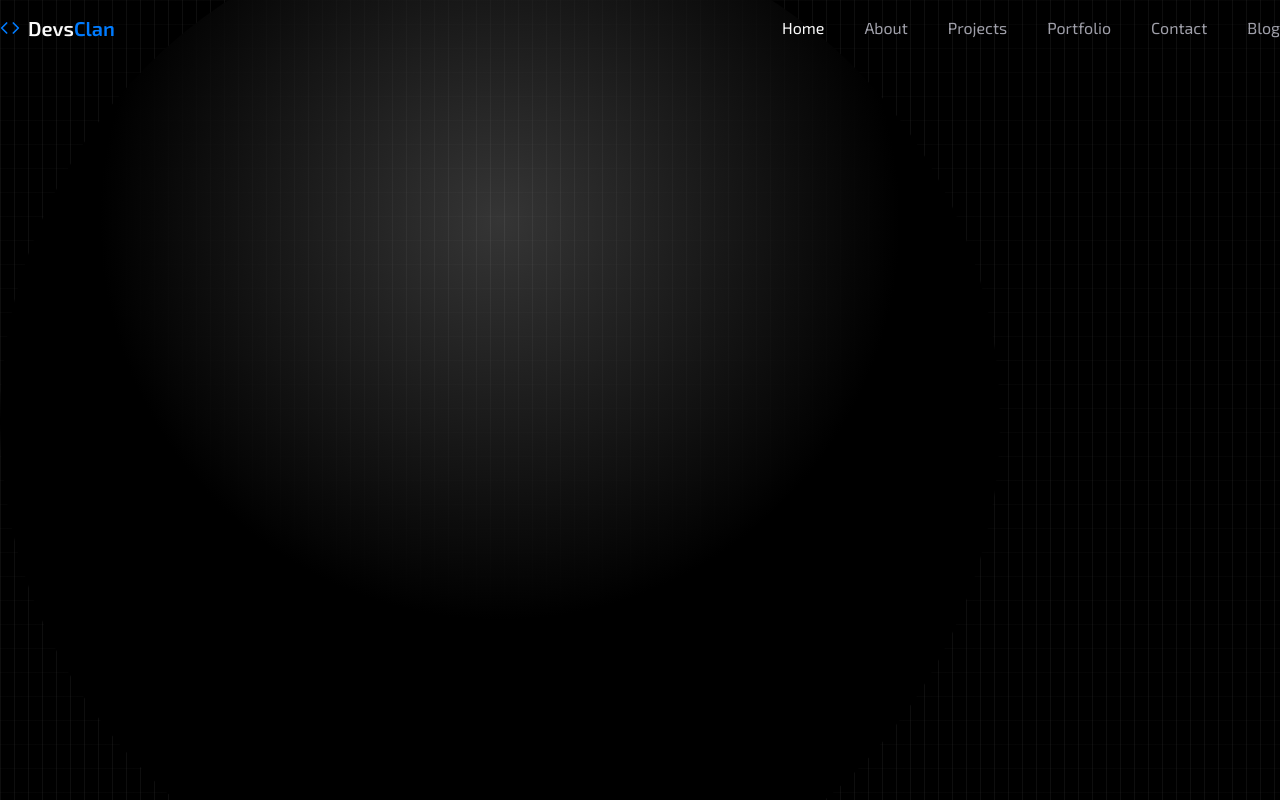
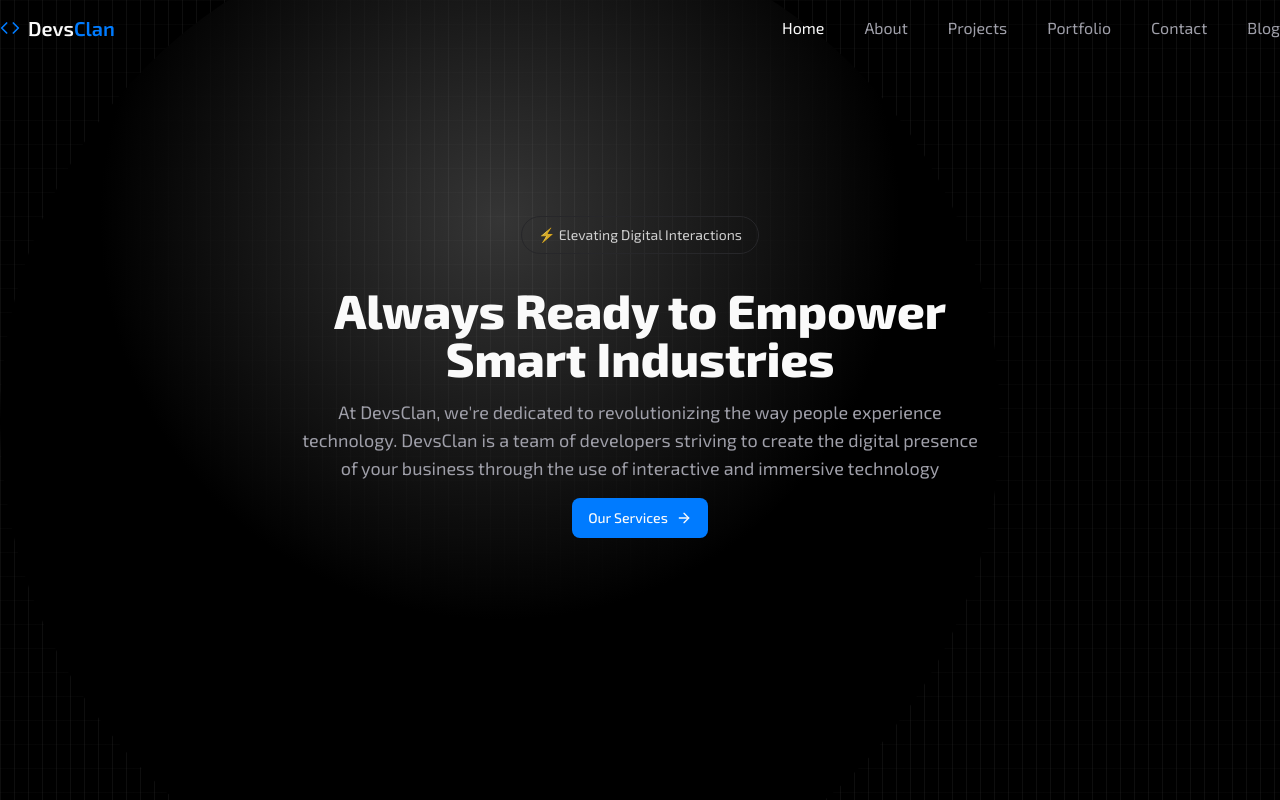
Before and after one commit to MuhammadUsamaAwan/devsclan-2.0, a Next.js app: page / in a window 1280 px wide. Built offline with nearby package versions, Linux system fonts and the light colour scheme.

Commit message:
feat: hero section

```diff
--- a/src/app/(web)/layout.tsx
+++ b/src/app/(web)/layout.tsx
@@ -19,8 +19,8 @@
       <body className={cn(fontSans.variable, 'antialiased')}>
         <SiteHeader />
         <main>
-          {/* {children}
-          {Array.from({ length: 100 }, (_, i) => (
+          {children}
+          {/* {Array.from({ length: 100 }, (_, i) => (
             <p key={i}>
               Lorem ipsum dolor sit amet consectetur adipisicing elit. Eius, consectetur voluptatibus? Vero magni
               aliquid debitis dolorem velit exercitationem expedita placeat!
--- a/src/app/(web)/page.tsx
+++ b/src/app/(web)/page.tsx
@@ -1,3 +1,9 @@
+import { Hero } from '~/components/sections/hero';
+
 export default function HomePage() {
-  return <div>HomePage</div>;
+  return (
+    <div>
+      <Hero />
+    </div>
+  );
 }
--- /dev/null
+++ b/src/components/sections/hero.tsx
@@ -0,0 +1,30 @@
+import Link from 'next/link';
+
+import { ArrowRightIcon } from 'lucide-react';
+
+import { buttonVariants } from '~/components/ui/button';
+
+export function Hero() {
+  return (
+    <section className='container mx-auto pt-40'>
+      <div className='flex justify-center'>
+        <div className='border-muted text-foreground/80 flex w-fit justify-center rounded-full border px-4 py-2 text-sm'>
+          ⚡ Elevating Digital Interactions
+        </div>
+      </div>
+      <h1 className='mx-auto mt-8 max-w-2xl text-center text-5xl font-extrabold text-balance'>
+        Always Ready to Empower Smart Industries
+      </h1>
+      <p className='text-muted-foreground mx-auto mt-4 max-w-3xl text-center text-lg text-balance'>
+        At DevsClan, we&apos;re dedicated to revolutionizing the way people experience technology. DevsClan is a team of
+        developers striving to create the digital presence of your business through the use of interactive and immersive
+        technology
+      </p>
+      <div className='mt-4 flex justify-center'>
+        <Link href='/services' className={buttonVariants({ size: 'lg' })}>
+          Our Services <ArrowRightIcon />
+        </Link>
+      </div>
+    </section>
+  );
+}
```
